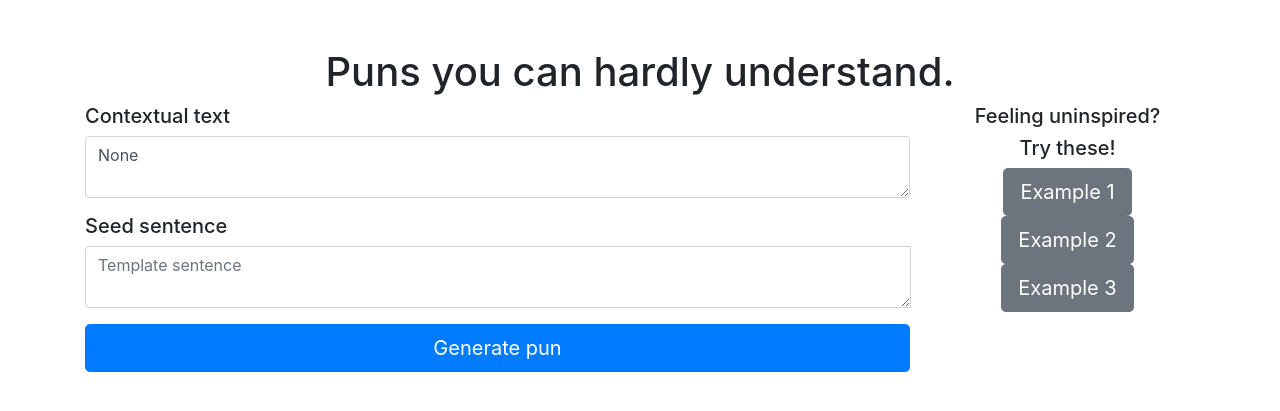
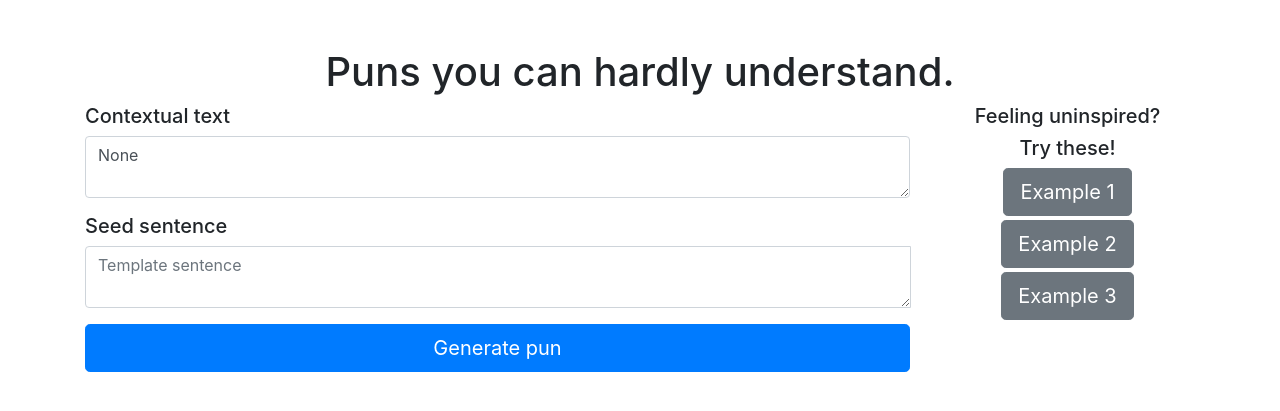
Before and after one commit to wmvoje/pungent, a Flask app: page / in a window 1280 px wide. Shown: the part 56-467 px from the top of the page. Run offline with Flask 2, Linux system fonts and the light colour scheme; parts of the project's set-up code (start-up, migrations or seed data) failed here and were passed over; some libraries are stand-ins or nearby versions.

Commit message:
Updated website

```diff
--- a/log.csv
+++ b/log.csv
@@ -1,2 +1,8 @@
 127.0.0.1,"The domestic cat (Felis silvestris catus or Felis catus)[1][4] is a small, typically furry, carnivorous mammal. They are often called house cats[5] when kept as indoor pets or simply cats when there is no need to distinguish them from other felids and felines. They are often valued by humans for companionship and for their ability to hunt vermin. There are more than seventy cat breeds recognized by various cat registries.",
 127.0.0.1,"The domestic cat (Felis silvestris catus or Felis catus)[1][4] is a small, typically furry, carnivorous mammal. They are often called house cats[5] when kept as indoor pets or simply cats when there is no need to distinguish them from other felids and felines. They are often valued by humans for companionship and for their ability to hunt vermin. There are more than seventy cat breeds recognized by various cat registries.",Let us keep this between the two of us.,"['pet', 0, 2, 'doc2vec', 1, 0.4173327684402466, 4.792338755173399]","['pet', 0, 2, 'doc2vec', 3, 0.3853529989719391, 5.190046542613355]","['cat', 0, 4, 'topicModel', 1, 0.5996259, 6.6708260880931745]","['cat', 2, 4, 'topicModel', 1, 0.5996259, 6.6708260880931745]","['hop', 2, 4, 'topicModel', 1, 0.5996259, 6.6708260880931745]"
+127.0.0.1,"The domestic cat (Felis silvestris catus or Felis catus)[1][4] is a small, typically furry, carnivorous mammal. They are often called house cats[5] when kept as indoor pets or simply cats when there is no need to distinguish them from other felids and felines. They are often valued by humans for companionship and for their ability to hunt vermin. There are more than seventy cat breeds recognized by various cat registries.",Let us keep this between the two of us.,"['pet', 0, 2, 'doc2vec', 1, 0.41737300157546997, 4.791876792342921]","['pet', 0, 2, 'doc2vec', 3, 0.38537314534187317, 5.189775219614109]","['cat', 0, 4, 'topicModel', 1, 0.5996259, 6.6708260880931745]","['cat', 2, 4, 'topicModel', 1, 0.5996259, 6.6708260880931745]","['hop', 2, 4, 'topicModel', 1, 0.5996259, 6.6708260880931745]"
+127.0.0.1,"The domestic cat (Felis silvestris catus or Felis catus)[1][4] is a small, typically furry, carnivorous mammal. They are often called house cats[5] when kept as indoor pets or simply cats when there is no need to distinguish them from other felids and felines. They are often valued by humans for companionship and for their ability to hunt vermin. There are more than seventy cat breeds recognized by various cat registries.",Let us keep this between the two of us.,"['pet', 0, 2, 'doc2vec', 1, 0.42387133836746216, 4.718412921484589]","['pet', 0, 2, 'doc2vec', 4, 0.3941418528556824, 5.0743152129350575]","['cat', 0, 4, 'topicModel', 1, 0.59974134, 6.669541909701759]","['cat', 2, 4, 'topicModel', 1, 0.59974134, 6.669541909701759]","['hop', 2, 4, 'topicModel', 1, 0.59974134, 6.669541909701759]"
+127.0.0.1,"The domestic cat (Felis silvestris catus or Felis catus)[1][4] is a small, typically furry, carnivorous mammal. They are often called house cats[5] when kept as indoor pets or simply cats when there is no need to distinguish them from other felids and felines. They are often valued by humans for companionship and for their ability to hunt vermin. There are more than seventy cat breeds recognized by various cat registries.",Let us keep this between the two of us.,"['let', 0, 0, 'doc2vec', 3, 0.381289541721344, 0.0]","['pet', 0, 2, 'doc2vec', 1, 0.4077288806438446, 4.905220343581746]","['cat', 0, 4, 'topicModel', 1, 0.5996496, 6.670562184538248]","['cat', 2, 4, 'topicModel', 1, 0.5996496, 6.670562184538248]","['hop', 2, 4, 'topicModel', 1, 0.5996496, 6.670562184538248]"
+127.0.0.1,"The domestic cat (Felis silvestris catus or Felis catus)[1][4] is a small, typically furry, carnivorous mammal. They are often called house cats[5] when kept as indoor pets or simply cats when there is no need to distinguish them from other felids and felines. They are often valued by humans for companionship and for their ability to hunt vermin. There are more than seventy cat breeds recognized by various cat registries.",Let us keep this between the two of us.,"['pet', 0, 2, 'doc2vec', 1, 0.4326545298099518, 4.622625818522048]","['pet', 0, 2, 'doc2vec', 4, 0.3934600353240967, 5.083108373008154]","['cat', 0, 4, 'topicModel', 1, 0.5995877, 6.671251162592804]","['cat', 2, 4, 'topicModel', 1, 0.5995877, 6.671251162592804]","['hop', 2, 4, 'topicModel', 1, 0.5995877, 6.671251162592804]"
+127.0.0.1,"The domestic cat (Felis silvestris catus or Felis catus)[1][4] is a small, typically furry, carnivorous mammal. They are often called house cats[5] when kept as indoor pets or simply cats when there is no need to distinguish them from other felids and felines. They are often valued by humans for companionship and for their ability to hunt vermin. There are more than seventy cat breeds recognized by various cat registries.",Let us keep this between the two of us.,"['pet', 0, 2, 'doc2vec', 1, 0.3979716897010803, 5.025483097810842]","['lead', 0, 2, 'doc2vec', 1, 0.3979716897010803, 5.025483097810842]","['pet', 0, 2, 'doc2vec', 2, 0.38975948095321655, 5.1313697234732905]","['pet', 0, 2, 'doc2vec', 4, 0.37977391481399536, 5.266291132658636]","['cat', 0, 4, 'topicModel', 1, 0.59949285, 6.672306456835929]"
+127.0.0.1,"The domestic cat (Felis silvestris catus or Felis catus)[1][4] is a small, typically furry, carnivorous mammal. They are often called house cats[5] when kept as indoor pets or simply cats when there is no need to distinguish them from other felids and felines. They are often valued by humans for companionship and for their ability to hunt vermin. There are more than seventy cat breeds recognized by various cat registries.",Let us keep this between the two of us.,"['pet', 0, 2, 'doc2vec', 1, 0.42042362689971924, 4.757106575451922]","['pet', 0, 2, 'doc2vec', 2, 0.3939419388771057, 5.076890279061963]","['pet', 0, 2, 'doc2vec', 4, 0.3875664472579956, 5.1604054327970195]","['lead', 0, 2, 'doc2vec', 4, 0.3875664472579956, 5.1604054327970195]","['cat', 0, 4, 'topicModel', 1, 0.599612, 6.670980594086177]"
--- a/website/templates/index.html
+++ b/website/templates/index.html
@@ -69,16 +69,16 @@
     <h5 class="text-center">Feeling uninspired?</h5>
   <h5 class="text-center">Try these!</h5>
 <form action="/example1">
-    <button type="submit" class="btn btn-secondary btn-lg">Example 1</button>
+    <button type="submit" class="btn btn-secondary btn-lg mb-1">Example 1</button>
 </form>
 
 
 <form action="/example2">
-    <button type="submit" class="btn btn-secondary btn-lg">Example 2</button>
+    <button type="submit" class="btn btn-secondary btn-lg mb-1">Example 2</button>
 </form>
 
 <form action="/example3">
-    <button type="submit" class="btn btn-secondary btn-lg">Example 3</button>
+    <button type="submit" class="btn btn-secondary btn-lg mb-1">Example 3</button>
 </form>
 
 </div>
--- a/website/templates/output.html
+++ b/website/templates/output.html
@@ -93,10 +93,10 @@
 </form>
 
 
-<h4 class="text-center" >Here are the words pungent considered</h4>
+<h4 class="text-left" >Pungent works by extracting topical words. Here are the group of words that it considered.</h4>
 
 {% for m in considered_words %}
-<h6 class="text-center" >Group</h6>
+<h6 class="text-left" >=======================================</h6>
 {% for p in m %}
 <span class="badge badge-primary">{{p}}</span>
 {% endfor %}
```
